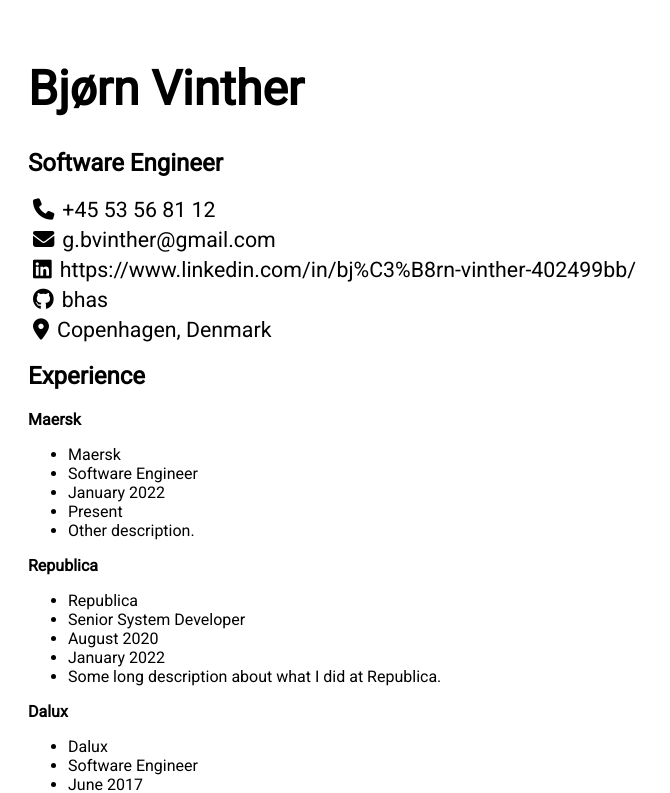
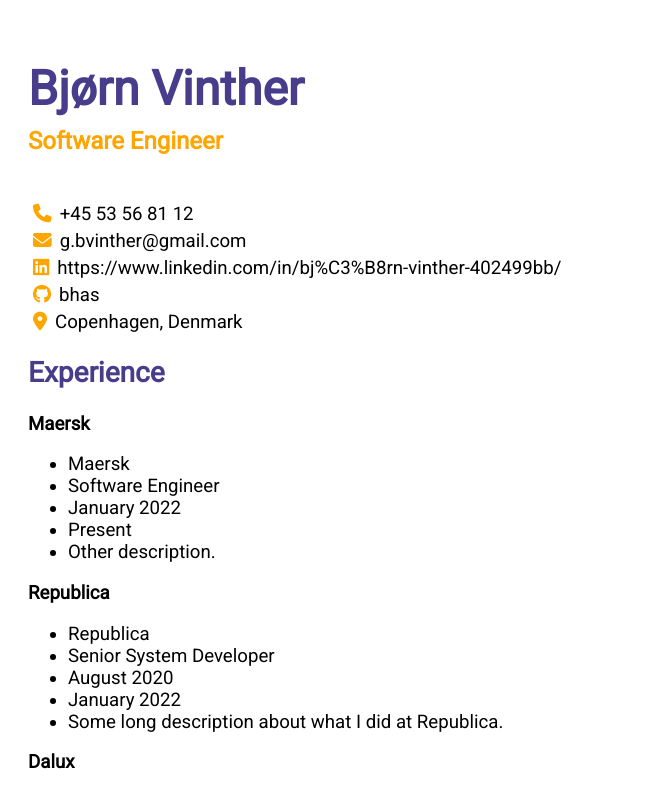
Before and after one commit to bhas/personal, a JavaScript app: page / in a window 1280 px wide. Shown: the top 793 px of the page, without its empty margins (0-670 px from the left). Built offline with nearby package versions, Linux system fonts and the light colour scheme.

Commit message:
fix sub title

```diff
--- a/src/App.js
+++ b/src/App.js
@@ -7,7 +7,7 @@
   return (
     <>
       <h1>Bjørn Vinther</h1>
-      <h2>Software Engineer</h2>
+      <div class="subtitle">Software Engineer</div>
 
       <ContactInfoSection />
 
--- a/src/components/IconLabel.css
+++ b/src/components/IconLabel.css
@@ -1,9 +1,13 @@
 
 .icon-label {
-  font-size: 16pt;
+  /* font-size: 16pt; */
   margin: 5px;
 }
 
 .icon-label span {
   margin-left: 0.5rem;
 }
+
+.icon-label i {
+  color: orange;
+}
--- a/src/index.css
+++ b/src/index.css
@@ -1,11 +1,24 @@
 body {
   padding: 20px;
   font-family: 'Roboto', sans-serif;
+  font-size: 14pt;
   /* background-color: blue; */
 }
 
+.subtitle {
+  font-size: 1.5rem;
+  font-weight: 700;
+  margin-bottom: 3rem;
+  color: orange;
+}
+
 h1 {
+  color: darkslateblue;
   font-size: 3rem;
   font-weight: 700;
-  /* margin-bottom: 1rem; */
+  margin-bottom: 10px;
 }
+
+h2 {
+  color: darkslateblue;
+}
```
